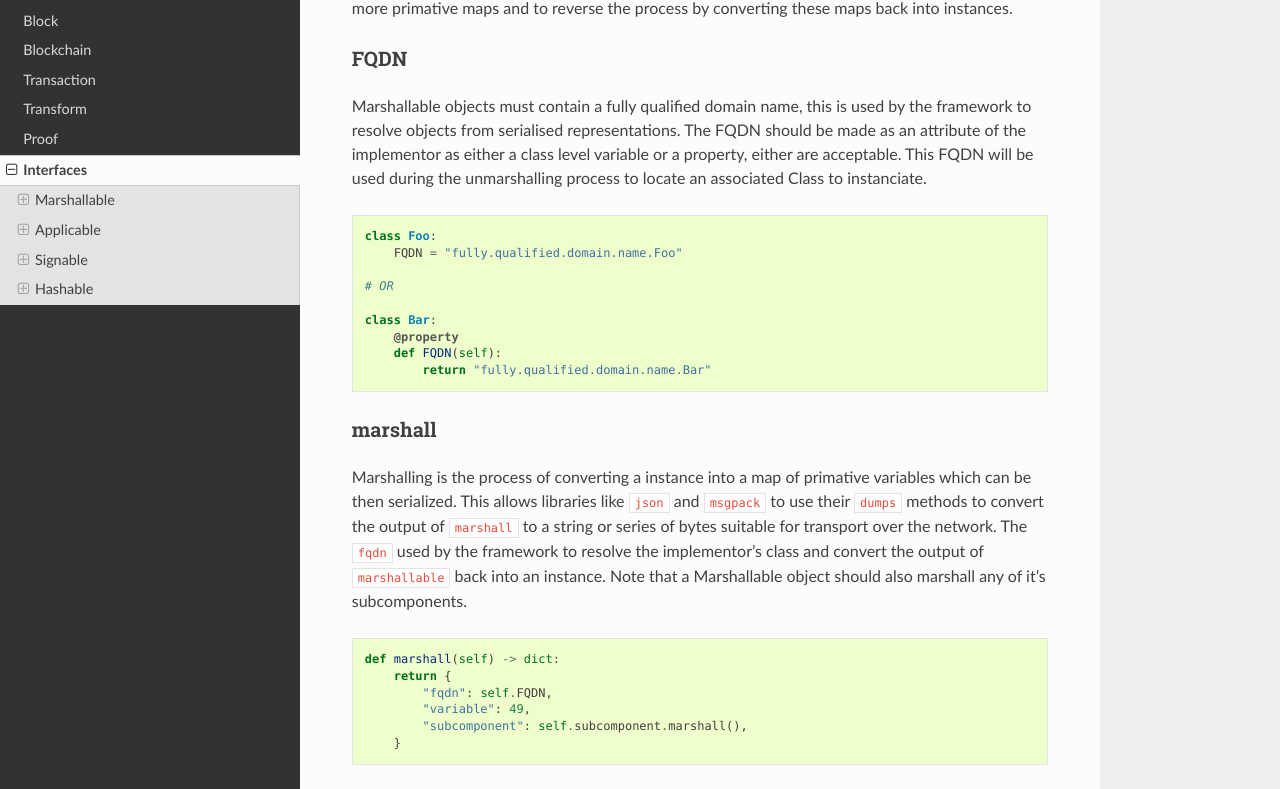
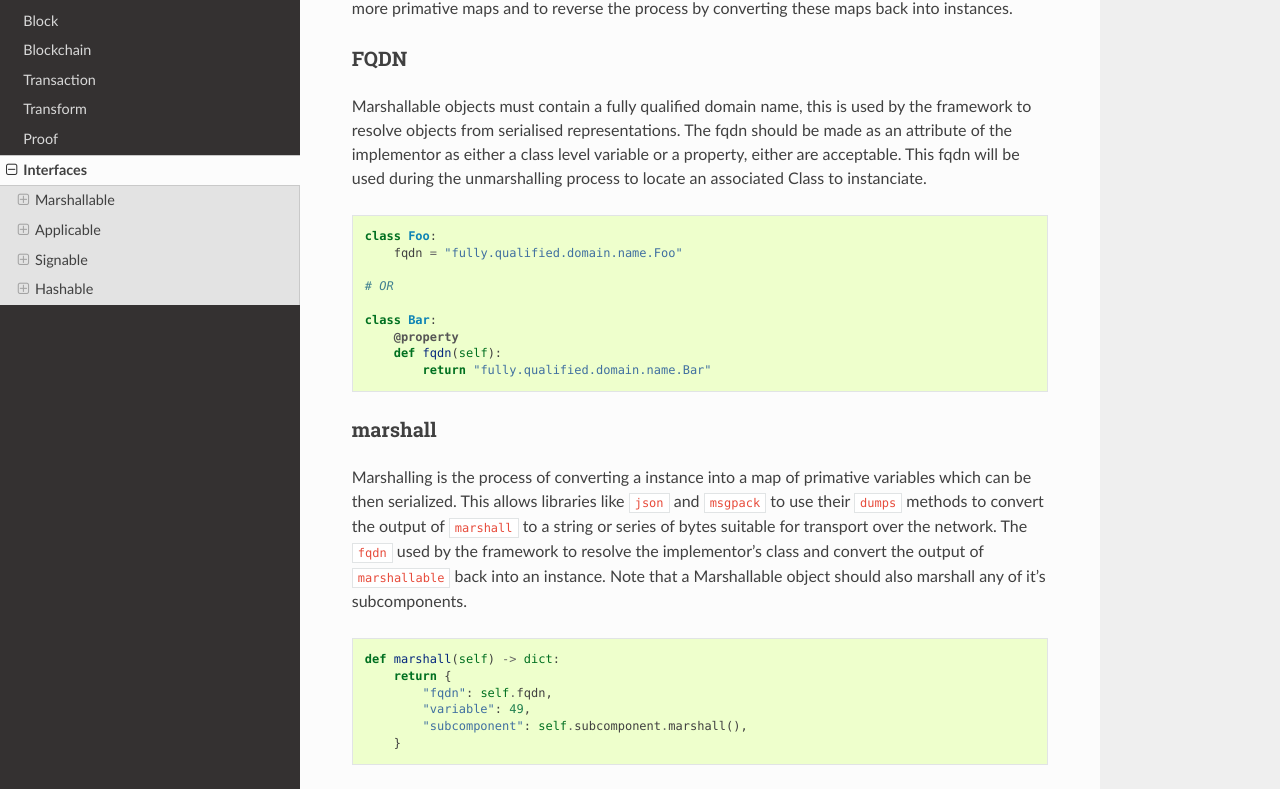
Before and after one commit to voodoo12345/credits-docs, a Sphinx documentation site: the page built from source/interfaces.md, in a window 1280 px wide and 1400 px high. Shown: the part 243-1032 px from the top of the window. Built offline with Sphinx 7.4.7 and the Read the Docs theme 2.0.0, drawn with Linux system fonts in a browser that asks for light colours; pages that are not in the unit, such as notebooks, are missing from menus.

````diff
--- a/source/interfaces.md
+++ b/source/interfaces.md
@@ -8,20 +8,20 @@ converting these maps back into instances.
 
 ### FQDN
 Marshallable objects must contain a fully qualified domain name, this is used by
-the framework to resolve objects from serialised representations. The FQDN
+the framework to resolve objects from serialised representations. The fqdn
 should be made as an attribute of the implementor as either a class level
-variable or a property, either are acceptable. This FQDN will be used during the
+variable or a property, either are acceptable. This fqdn will be used during the
 unmarshalling process to locate an associated Class to instanciate.
 
 ```python
 class Foo:
-    FQDN = "fully.qualified.domain.name.Foo"
+    fqdn = "fully.qualified.domain.name.Foo"
 
 # OR
 
 class Bar:
     @property
-    def FQDN(self):
+    def fqdn(self):
         return "fully.qualified.domain.name.Bar"
 ```
 
@@ -37,7 +37,7 @@ Marshallable object should also marshall any of it's subcomponents.
 ```python
 def marshall(self) -> dict:
     return {
-        "fqdn": self.FQDN,
+        "fqdn": self.fqdn,
         "variable": 49,
         "subcomponent": self.subcomponent.marshall(),
     }
````
Also changed, not shown: source/proof.md (+1 -1 lines).
